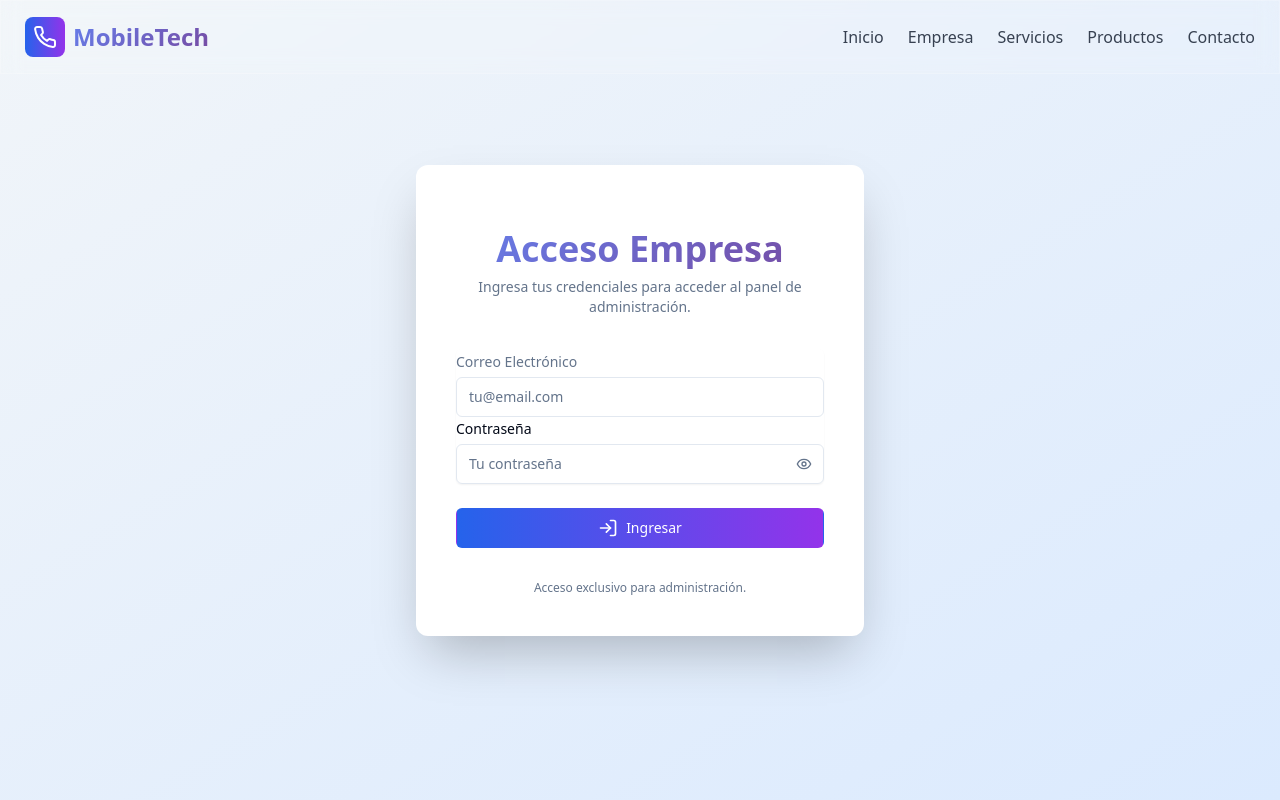
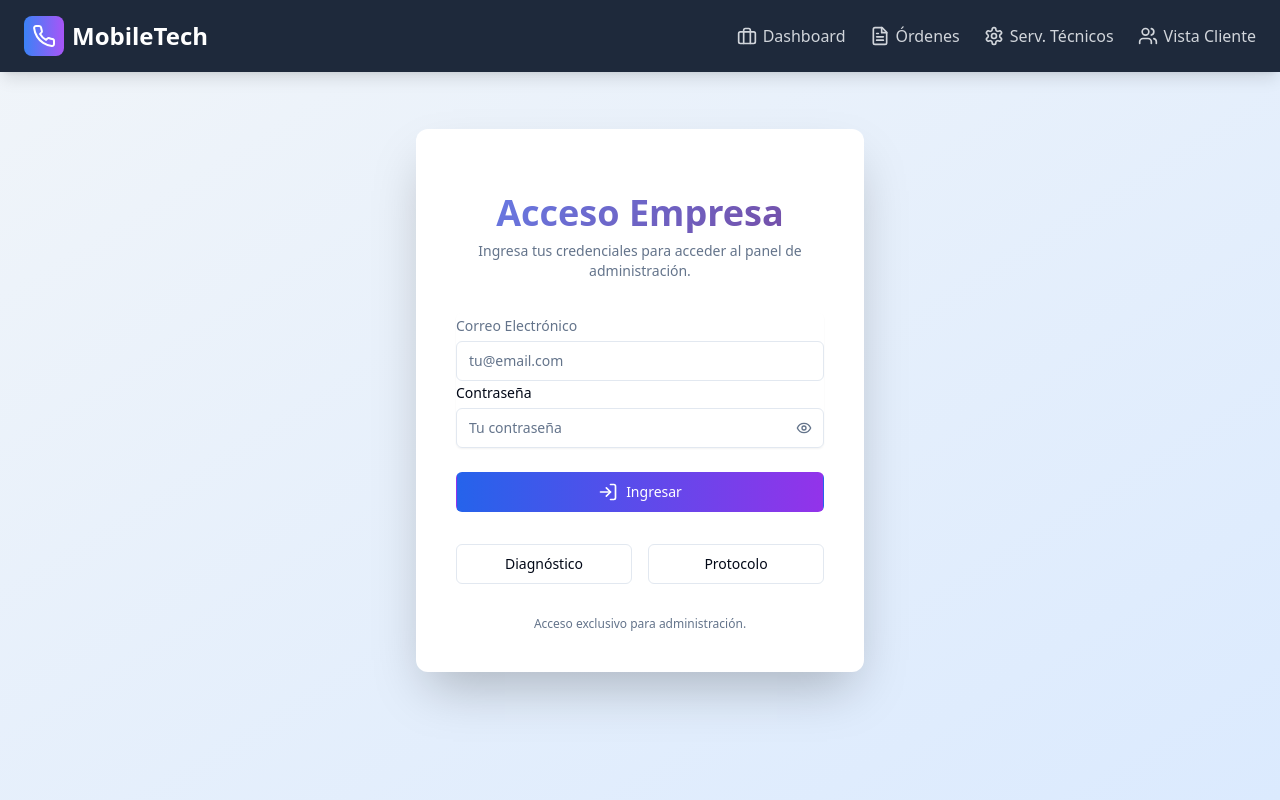
Before and after one commit to PepeHonguito/chatgpt24, a React (Vite) app: page /empresa/login in a window 1280 px wide. Shown: the top 800 px of the page. Built offline with nearby package versions, Linux system fonts and the light colour scheme.

Commit message:
Set company login as home and archive client pages

```diff
--- a/src/App.jsx
+++ b/src/App.jsx
@@ -8,9 +8,9 @@ import HomePage from '@/pages/HomePage';
 import AdminInvoicingPage from '@/pages/AdminInvoicingPage';
 import AdminDashboardPage from '@/pages/AdminDashboardPage';
 import AdminTechnicalServicesPage from '@/pages/AdminTechnicalServicesPage';
-import ClientLoginPage from '@/pages/ClientLoginPage';
-import ClientDashboardPage from '@/pages/ClientDashboardPage';
 import LoginPage from '@/pages/LoginPage'; // login empresa
+import DiagnosticPage from '@/pages/DiagnosticPage';
+import ProtocolPage from '@/pages/ProtocolPage';
 
 
 const App = () => {
@@ -21,13 +21,14 @@ const App = () => {
         <Header />
         <div className="flex-grow">
           <Routes>
-            <Route path="/" element={<HomePage />} />
+            <Route path="/" element={<LoginPage />} />
+            <Route path="/empresa/login" element={<LoginPage />} />
+            <Route path="/inicio" element={<HomePage />} />
+            <Route path="/diagnostico" element={<DiagnosticPage />} />
+            <Route path="/protocolo" element={<ProtocolPage />} />
             <Route path="/admin/facturacion" element={<AdminInvoicingPage />} />
             <Route path="/admin/dashboard" element={<AdminDashboardPage />} />
             <Route path="/admin/servicios-tecnicos" element={<AdminTechnicalServicesPage />} />
-            <Route path="/cliente/login" element={<ClientLoginPage />} />
-            <Route path="/cliente/dashboard" element={<ClientDashboardPage />} />
-            <Route path="/empresa/login" element={<LoginPage />} />
           </Routes>
         </div>
         <Footer />
--- a/src/components/layout/Header.jsx
+++ b/src/components/layout/Header.jsx
@@ -5,7 +5,9 @@ import { Link, useLocation } from 'react-router-dom';
 
 const Header = () => {
   const location = useLocation();
-  const isAdminRoute = location.pathname.startsWith('/admin');
+  const isAdminRoute = location.pathname === '/' ||
+    location.pathname === '/empresa/login' ||
+    location.pathname.startsWith('/admin');
 
   return (
     <header className={`fixed top-0 w-full z-50 ${isAdminRoute ? 'bg-slate-800 shadow-lg' : 'glass-effect'}`}>
@@ -40,18 +42,18 @@ const Header = () => {
                 <Link to="/admin/servicios-tecnicos" className="text-gray-300 hover:text-white transition-colors flex items-center">
                   <Settings className="w-5 h-5 mr-1.5" /> Serv. Técnicos
                 </Link>
-                 <Link to="/" className="text-gray-300 hover:text-white transition-colors flex items-center">
+                <Link to="/inicio" className="text-gray-300 hover:text-white transition-colors flex items-center">
                   <Users className="w-5 h-5 mr-1.5" /> Vista Cliente
                 </Link>
               </>
             ) : (
               <>
-                <a href="/#inicio" className="text-gray-700 hover:text-blue-600 transition-colors">Inicio</a>
-                <Link to="/admin/dashboard" className="text-gray-700 hover:text-blue-600 transition-colors">Empresa</Link>
+                <a href="/inicio#inicio" className="text-gray-700 hover:text-blue-600 transition-colors">Inicio</a>
+                <Link to="/" className="text-gray-700 hover:text-blue-600 transition-colors">Empresa</Link>
 
-                <a href="/#servicios" className="text-gray-700 hover:text-blue-600 transition-colors">Servicios</a>
-                <a href="/#productos" className="text-gray-700 hover:text-blue-600 transition-colors">Productos</a>
-                <a href="/#contacto" className="text-gray-700 hover:text-blue-600 transition-colors">Contacto</a>
+                <a href="/inicio#servicios" className="text-gray-700 hover:text-blue-600 transition-colors">Servicios</a>
+                <a href="/inicio#productos" className="text-gray-700 hover:text-blue-600 transition-colors">Productos</a>
+                <a href="/inicio#contacto" className="text-gray-700 hover:text-blue-600 transition-colors">Contacto</a>
               </>
             )}
           </motion.div>
--- a/src/pages/AdminDashboardPage.jsx
+++ b/src/pages/AdminDashboardPage.jsx
@@ -196,7 +196,7 @@ const AdminDashboardPage = () => {
                   <Settings className="mr-2 h-5 w-5" /> Servicios Técnicos
                 </Button>
               </Link>
-              <Link to="/">
+              <Link to="/inicio">
                 <Button variant="outline" className="w-full py-3 text-base">
                   <Activity className="mr-2 h-5 w-5" /> Ver Página Principal
                 </Button>
--- /dev/null
+++ b/src/pages/DiagnosticPage.jsx
@@ -0,0 +1,9 @@
+import React from 'react';
+
+const DiagnosticPage = () => (
+  <div className="min-h-screen flex items-center justify-center">
+    <h1 className="text-3xl">Página de Diagnóstico (en construcción)</h1>
+  </div>
+);
+
+export default DiagnosticPage;
--- a/src/pages/LoginPage.jsx
+++ b/src/pages/LoginPage.jsx
@@ -1,5 +1,5 @@
 import React, { useState } from 'react';
-import { useNavigate } from 'react-router-dom';
+import { useNavigate, Link } from 'react-router-dom';
 import { motion } from 'framer-motion';
 import { Button } from '@/components/ui/button';
 import { Input } from '@/components/ui/input';
@@ -132,6 +132,14 @@ const LoginPage = ({ onAdminLogin }) => {
             </Button>
           </motion.div>
         </form>
+        <div className="mt-6 flex justify-between space-x-4">
+          <Link to="/diagnostico" className="w-1/2">
+            <Button variant="outline" className="w-full">Diagnóstico</Button>
+          </Link>
+          <Link to="/protocolo" className="w-1/2">
+            <Button variant="outline" className="w-full">Protocolo</Button>
+          </Link>
+        </div>
         <p className="mt-4 text-center text-xs text-muted-foreground">
           Acceso exclusivo para administración.
         </p>
--- /dev/null
+++ b/src/pages/ProtocolPage.jsx
@@ -0,0 +1,9 @@
+import React from 'react';
+
+const ProtocolPage = () => (
+  <div className="min-h-screen flex items-center justify-center">
+    <h1 className="text-3xl">Página de Protocolo (en construcción)</h1>
+  </div>
+);
+
+export default ProtocolPage;
```
Also changed, not shown: src/client/ClientDashboardPage.jsx (renamed from src/pages/ClientDashboardPage.jsx), src/client/ClientLoginPage.jsx (renamed from src/pages/ClientLoginPage.jsx).
